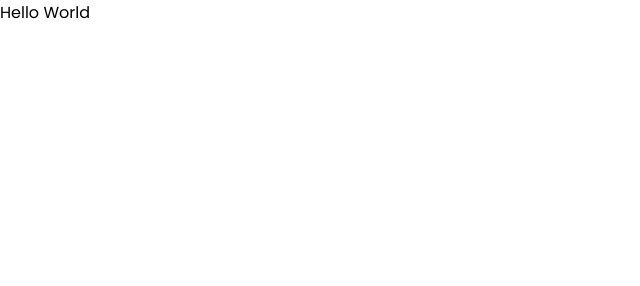
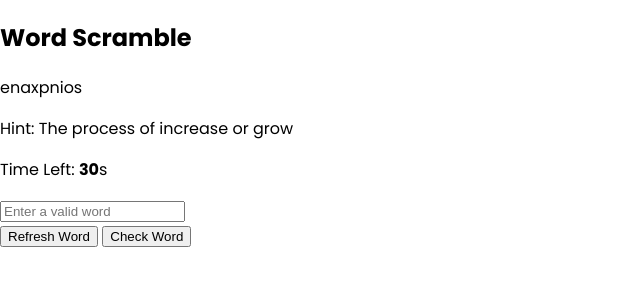
Before and after one commit to tleanne1/word-scramble-game, a plain HTML site: page index.html in a window 1280 px wide. Shown: the whole page, without its empty margins (0-640 px from the left). Drawn offline with Linux system fonts and the light colour scheme.

Commit message:
Added the initial html structure

```diff
--- a/index.html
+++ b/index.html
@@ -14,6 +14,22 @@
     <title>Word Scramble Game</title>
   </head>
   <body>
-    Hello World
+    <div class="container">
+      <h2>Word Scramble</h2>
+      <div class="content">
+        <p class="word">enaxpnios</p>
+        <div class="details">
+          <p class="hint">Hint: <span>The process of increase or grow</span></p>
+          <p class="time">
+            Time Left: <span><b>30</b>s</span>
+          </p>
+        </div>
+        <input type="text" placeholder="Enter a valid word" />
+        <div class="buttons">
+          <button class="refresh-word">Refresh Word</button>
+          <button class="check-word">Check Word</button>
+        </div>
+      </div>
+    </div>
   </body>
 </html>
```
